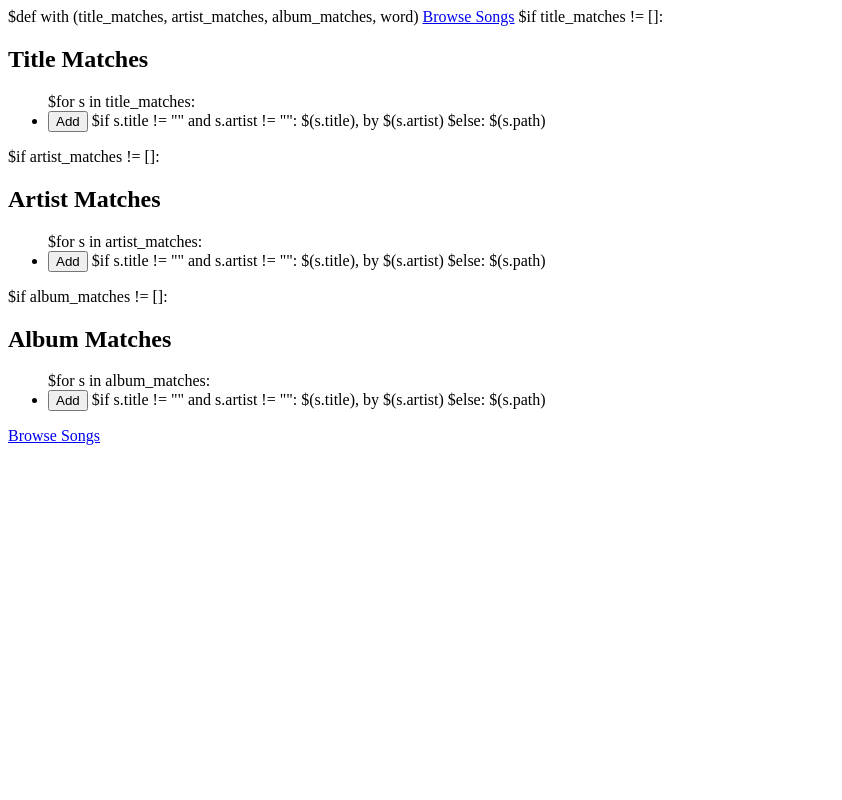
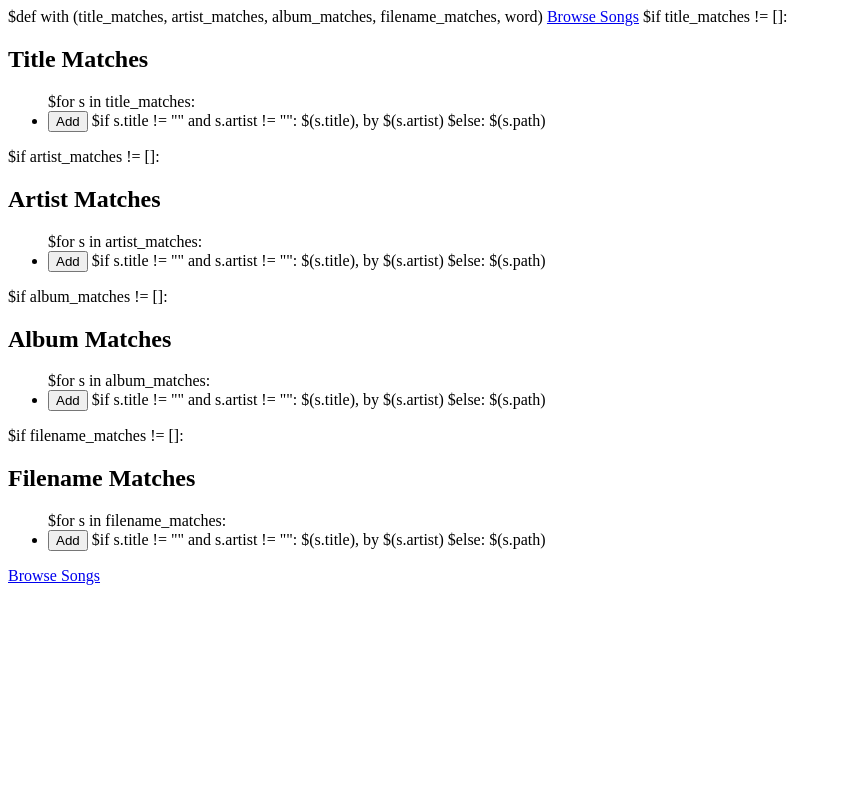
Before and after one commit to stucchio/DJ-Pirate, a Python web app: template templates/searchresults.html in a window 1280 px wide. Shown: the whole page, without its empty margins (0-842 px from the left). Run offline with Jinja, Linux system fonts and the light colour scheme; the template is opened without the code that fills it, so the values that code supplies are empty.

Commit message:
Told searchresults to display filename matches.
darcs-hash:20080223011200-be1bf-cd25186cc5570dcf27a4d42d370ea31aa06558d6.gz

```diff
--- a/mrdj.py
+++ b/mrdj.py
@@ -128,8 +128,9 @@ class search:
         title_matches = clean_paths(get_mpd().search_for_songs("title",word))
         artist_matches = clean_paths(get_mpd().search_for_songs("artist",word))
         album_matches = clean_paths(get_mpd().search_for_songs("album",word))
-        if title_matches or artist_matches or album_matches:
-            print render.searchresults(title_matches, artist_matches, album_matches, word)
+        filename_matches = clean_paths(get_mpd().search_for_songs("filename",word))
+        if title_matches or artist_matches or album_matches or filename_matches:
+            print render.searchresults(title_matches, artist_matches, album_matches, filename_matches, word)
         else:
             print render.searchnotfound(word)
 
--- a/templates/searchresults.html
+++ b/templates/searchresults.html
@@ -1,4 +1,4 @@
-$def with (title_matches, artist_matches, album_matches, word)
+$def with (title_matches, artist_matches, album_matches, filename_matches, word)
 
 <!DOCTYPE html PUBLIC "-//W3C//DTD XHTML 1.0 Transitional//EN" "http://www.w3.org/TR/xhtml1/DTD/xhtml1-transitional.dtd">
 <html>
@@ -50,6 +50,20 @@ $def with (title_matches, artist_matches, album_matches, word)
     	  </li>
         </ul>
 
+    $if filename_matches != []:
+        <h2> Filename Matches </h2>
+        <ul id="songlist">
+          $for s in filename_matches:
+              <li>
+              <input type="button" value="Add" onClick="addToPlaylist('$:(s.pathEsc)');"> </input>
+              $if s.title != "" and s.artist != "":
+                  $(s.title), by $(s.artist)
+              $else:
+                  $(s.path)
+    	  </li>
+        </ul>
+
+
     <a href="/viewdir/" target="search">Browse Songs</a>
   </body>
 </html>
```
